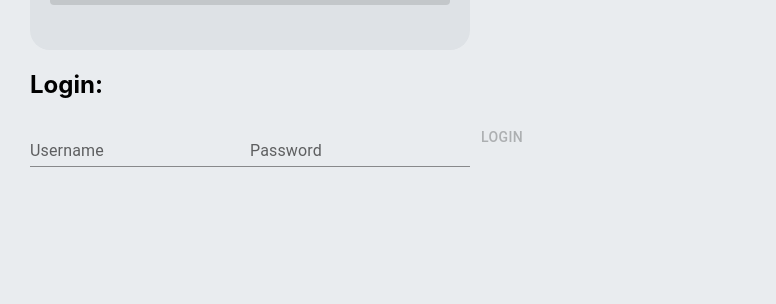
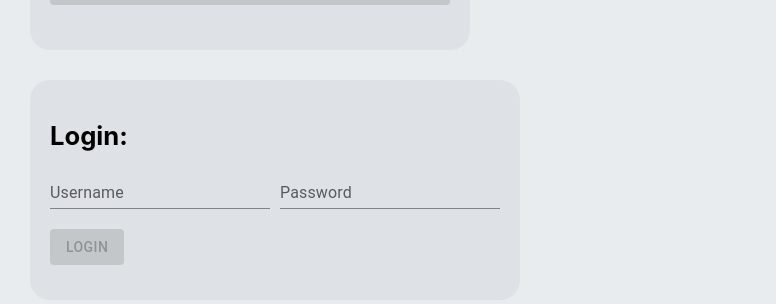
Before and after one commit to darqsa/02207-w7chwe-david-arques-front, a React (Create React App) app: page / in a window 1280 px wide. Shown: the part 432-736 px from the top of the page, without its empty margins (0-776 px from the left). Built offline with nearby package versions, Linux system fonts and the light colour scheme; no server answers.

Commit message:
Added login style

```diff
--- a/src/components/Login/Login.tsx
+++ b/src/components/Login/Login.tsx
@@ -4,6 +4,7 @@ import { useSelector } from "react-redux";
 import { RootState } from "../../app/store";
 import useApi from "../../users/hooks/useApi";
 import Register from "../Register/Register";
+import { FormStyled } from "./LoginStyled";
 
 const Login = (): JSX.Element => {
   const initialState = {
@@ -42,8 +43,9 @@ const Login = (): JSX.Element => {
     return (
       <>
         {!isUserLogged && <Register />}
-        <form onSubmit={onSubmitData} className="form">
+        <FormStyled onSubmit={onSubmitData} className="form">
           <h2 className="form__heading">Login:</h2>
+          <div className="form__input-container">
             <TextField
               name="username"
               className="form__input"
@@ -63,10 +65,11 @@ const Login = (): JSX.Element => {
               onChange={onChangeData}
               value={loginData.password}
             />
-          <Button variant="text" type="submit" disabled={hasEmptyFields}>
+          </div>
+          <Button variant="contained" type="submit" disabled={hasEmptyFields}>
             Login
           </Button>
-        </form>
+        </FormStyled>
       </>
     );
   } else {
--- /dev/null
+++ b/src/components/Login/LoginStyled.ts
@@ -0,0 +1,27 @@
+import styled from "styled-components";
+
+const FormStyled = styled.form`
+  background-color: #dee2e6;
+  padding: 40px 20px;
+  height: 140px;
+  border-radius: 20px;
+  display: flex;
+  flex-direction: column;
+  align-items: flex-start;
+  justify-content: flex-start;
+  margin-top: 30px;
+  .form {
+    &__heading {
+      margin: 0;
+      font-size: 1.6em;
+    }
+
+    &__input-container {
+      display: flex;
+      gap: 10px;
+      padding: 10px 0 20px 0;
+    }
+  }
+`;
+
+export { FormStyled };
```
Lines whose indentation alone changed are shown as unchanged.
